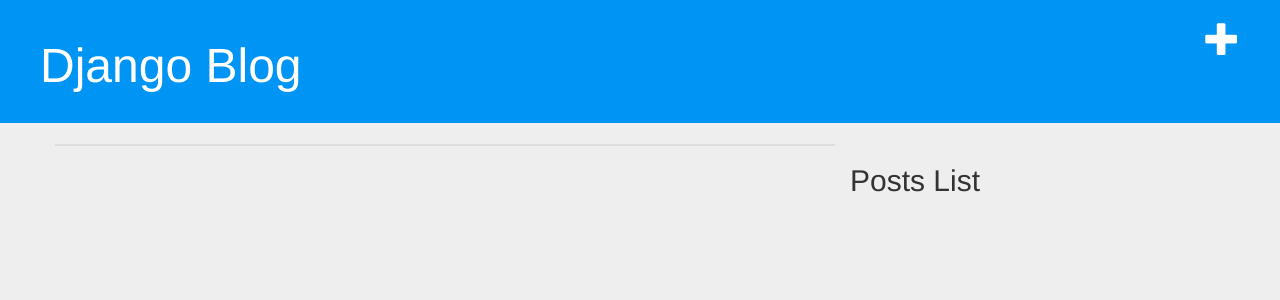
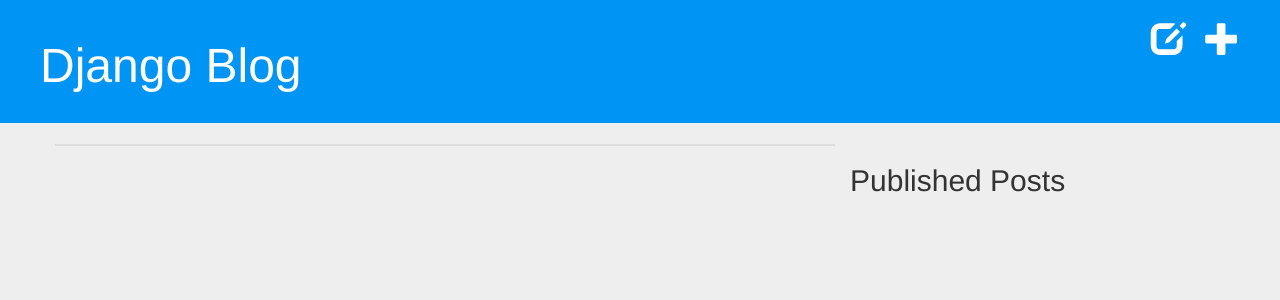
Before and after one commit to lucasb/django19, a Django app: page / in a window 1280 px wide. Shown: the top 300 px of the page. Run offline with Django 3.2, Linux system fonts and the light colour scheme; data that the repository does not hold is empty; some libraries are stand-ins or nearby versions.

Commit message:
Add list of draft posts and button to publish.

```diff
--- a/blog/templates/blog/base.html
+++ b/blog/templates/blog/base.html
@@ -9,6 +9,7 @@
     <body>
         <div class="page-header">
             <a href="{% url 'blog.views.post_new' %}" class="top-menu"><span class="glyphicon glyphicon-plus"></span></a>
+            <a href="{% url 'blog.views.post_draft_list' %}" class="top-menu"><span class="glyphicon glyphicon-edit"></span></a>
             <h1><a href="/">Django Blog</a></h1>
         </div>
 
@@ -19,7 +20,7 @@
                 {% endblock %}
                 </div>
                 <div class="col-md-4">
-                    <h2>Posts List</h2>
+                    <h2>Published Posts</h2>
                     <ul>
                     {% for post in posts %}
                         <li><a href="{% url 'blog.views.post_detail' id=post.id %}">{{ post.title }}</a></li>
--- a/blog/templates/blog/post_detail.html
+++ b/blog/templates/blog/post_detail.html
@@ -5,6 +5,8 @@
         <div class="date">
         {% if post.published_date %}
             {{ post.published_date }}
+        {% else %}
+            <a class="btn btn-default" href="{% url 'blog.views.post_publish' id=post.id %}">Publish</a>
         {% endif %}
         <a class="btn btn-default" href="{% url 'blog.views.post_edit' id=post.id %}">
             <span class="glyphicon glyphicon-pencil"></span>
--- a/blog/templates/blog/post_list.html
+++ b/blog/templates/blog/post_list.html
@@ -7,7 +7,7 @@
                 {{ post.published_date }}
             </div>
             <h1><a href="{% url 'blog.views.post_detail' id=post.id  %}">{{ post.title }}</a></h1>
-            <p>{{ post.text|linebreaks }}</p>
+            <p>{{ post.text|linebreaks|truncatechars:500 }}</p>
         </div>
     {% endfor %}
 {% endblock content %}
--- a/blog/urls.py
+++ b/blog/urls.py
@@ -6,6 +6,8 @@ from . import views
 urlpatterns = [
     url(r'^$', views.post_list),
     url(r'^post/(?P<id>[0-9]+)/$', views.post_detail),
+    url(r'^post/(?P<id>[0-9]+)/edit$', views.post_edit),
+    url(r'^post/(?P<id>[0-9]+)/publish/$', views.post_publish),
     url(r'^post/new/$', views.post_new),
-    url(r'^post/(?P<id>[0-9]+)/edit$', views.post_edit),
+    url(r'^post/drafts/$', views.post_draft_list),
 ]
--- a/blog/views.py
+++ b/blog/views.py
@@ -44,3 +44,14 @@ def post_edit(request, id):
     else:
         form = PostForm(instance=post)
     return render(request, 'blog/post_edit.html', {'form': form, 'posts': posts})
+
+def post_draft_list(request):
+    posts = Post.objects.filter(published_date__lte = timezone.now())\
+                        .order_by('published_date')
+    drafts = Post.objects.filter(published_date__isnull=True).order_by('created_date')
+    return render(request, 'blog/post_draft_list.html', {'drafts': drafts, 'posts': posts})
+
+def post_publish(request, id):
+    post = get_object_or_404(Post, id=id)
+    post.publish()
+    return redirect('blog.views.post_detail', id=id)
```
Also changed, not shown: blog/templates/blog/post_draft_list.html (added, +11 -0 lines).
